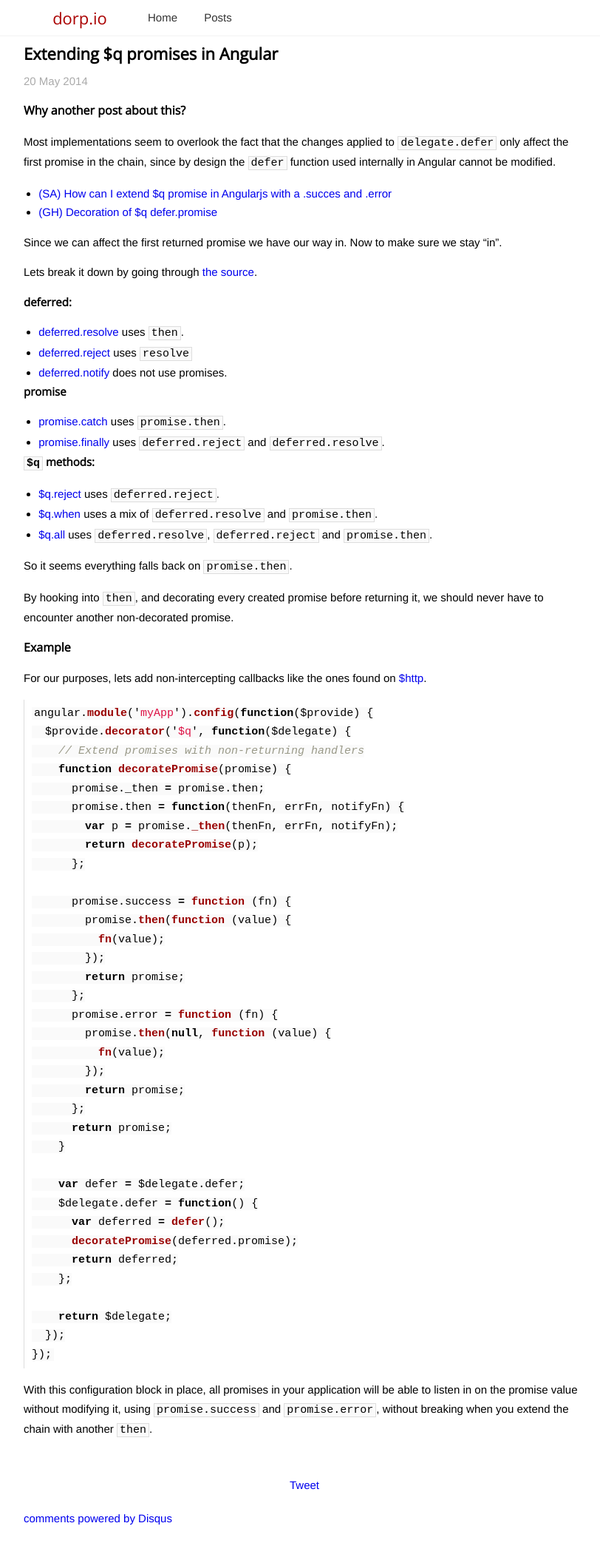
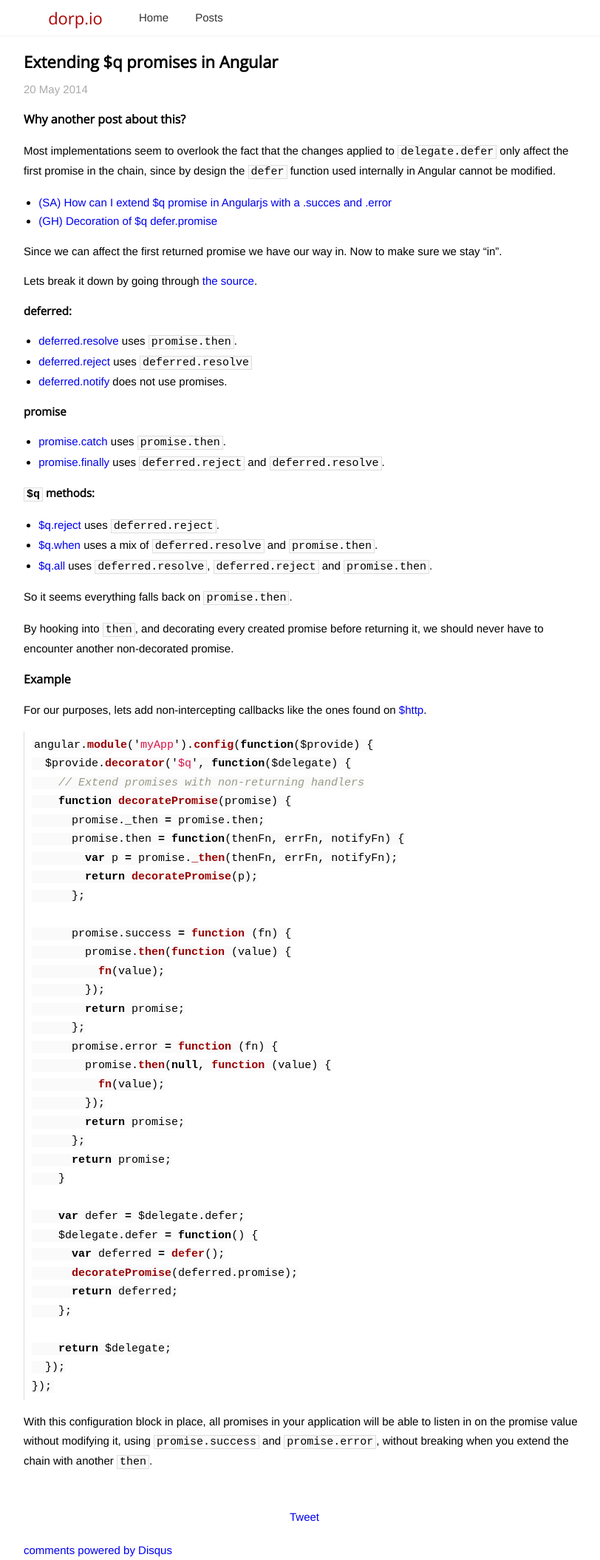
Before and after one commit to wejendorp/dorp.io, a Jekyll site: the page built from _posts/2014-05-20-extending-q-promises.markdown, in a window 1280 px wide. Shown: the whole page at 74% size, without its empty margins (228-1040 px from the left). Built offline with Jekyll 4.4.1, drawn with Linux system fonts in a browser that asks for light colours; Markdown is read by kramdown in place of the engine named in the settings; comment, search, counter and statistics services are not loaded; before the commit the page ends 2066 px from its top, so only the background shows below that.

Commit message:
Responsive tweaks

```diff
--- a/_layouts/default.html
+++ b/_layouts/default.html
@@ -25,6 +25,7 @@
           <a href="/posts.html">Posts</a>
         </li>
       </ul>
+      <div class="clearfix"></div>
     </div>
   </div>
 
--- a/_posts/2014-05-20-extending-q-promises.markdown
+++ b/_posts/2014-05-20-extending-q-promises.markdown
@@ -22,9 +22,9 @@
 
 ### deferred:
 * [deferred.resolve](https://github.com/angular/angular.js/blob/35e53ca649c60a27272cac38e4e9d686fb0c74f2/src/ng/q.js#L207-L223)
-  uses `then`.
+  uses `promise.then`.
 * [deferred.reject](https://github.com/angular/angular.js/blob/35e53ca649c60a27272cac38e4e9d686fb0c74f2/src/ng/q.js#L226-L228)
-  uses `resolve`
+  uses `deferred.resolve`
 * [deferred.notify](https://github.com/angular/angular.js/blob/35e53ca649c60a27272cac38e4e9d686fb0c74f2/src/ng/q.js#L231-L245)
   does not use promises.
 
--- a/css/main.css
+++ b/css/main.css
@@ -21,7 +21,7 @@
 h1, h2, h3, h4, h5, h6 {
   font-family: 'Open Sans', sans-serif;
   font-size: 100%;
-  margin-bottom: 1em;
+  margin: 1em 0;
 }
 
 h1 {
@@ -30,6 +30,7 @@
 h2 {
   font-size: 16px;
 }
+
 
 p { margin: 1em 0; }
 
@@ -61,7 +62,7 @@
   /*margin-bottom: 32px;*/
 }
 .card .content {
-  margin: 0 0 0 152px;
+  margin: 0 0 0 140px;
 }
 .card .content p:first-child {
   margin-top: 0;
@@ -129,9 +130,6 @@
 .header {
   /*background: #fafafa;*/
   border-bottom: 1px solid #f3f3f3;
-  position: absolute;
-  width: 100%;
-  top: 0;
   min-height: 1px;
   line-height: 48px;
 }
@@ -141,7 +139,7 @@
 .header .title {
   font-family: 'Open Sans', sans-serif;
   float: left;
-  width: 152px;
+  width: 140px;
   text-align: center;
   color: #a00;
   font-size: 22px;
@@ -175,10 +173,6 @@
   color: #8085C1;
 }
 
-.content {
-  margin-top: 60px;
-}
-
 
 /*****************************************************************************/
 /*
@@ -200,6 +194,7 @@
   background-color: #fafafa;
   padding: 6px 10px;
   margin: 16px 0;
+  overflow-x: auto;
 }
 
 code {
```
